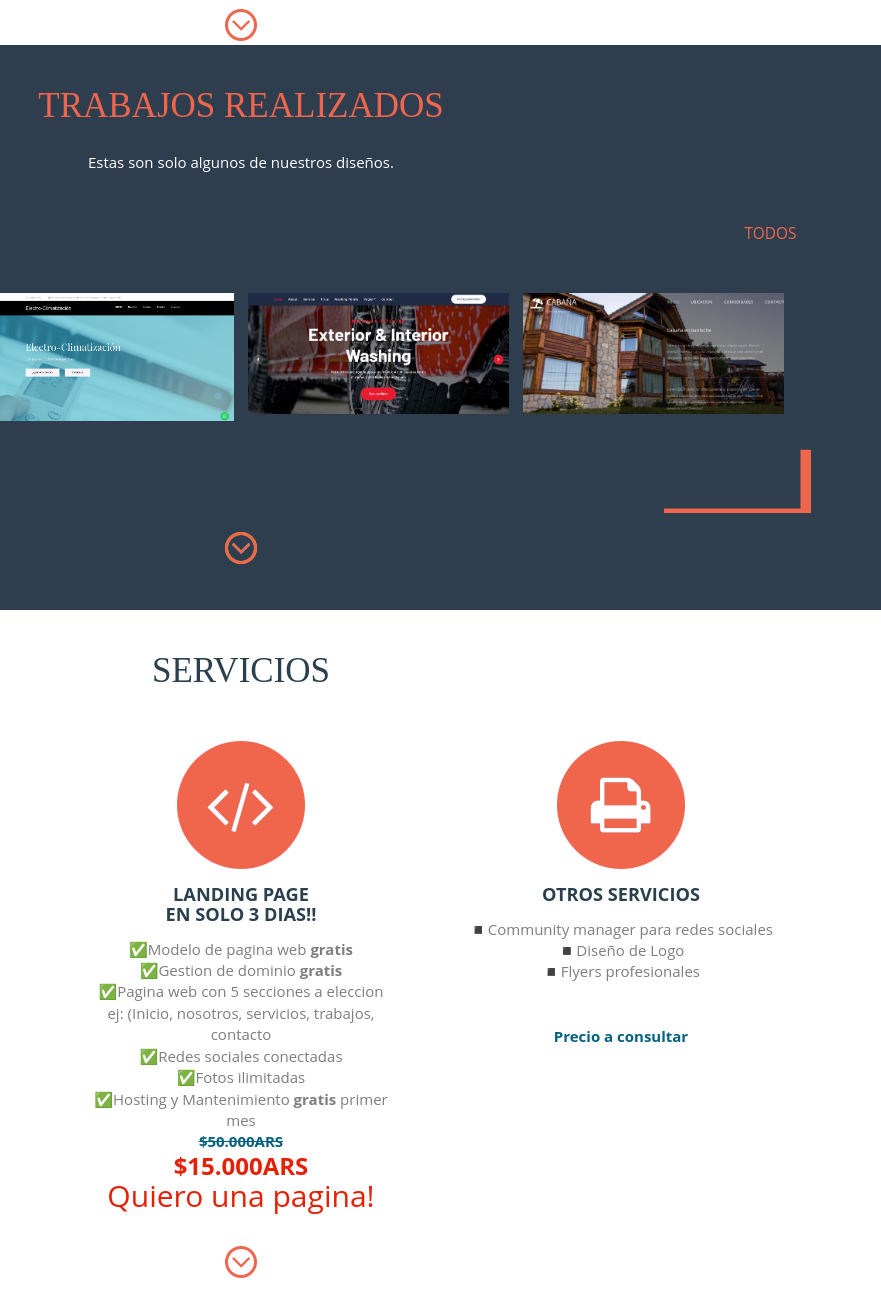
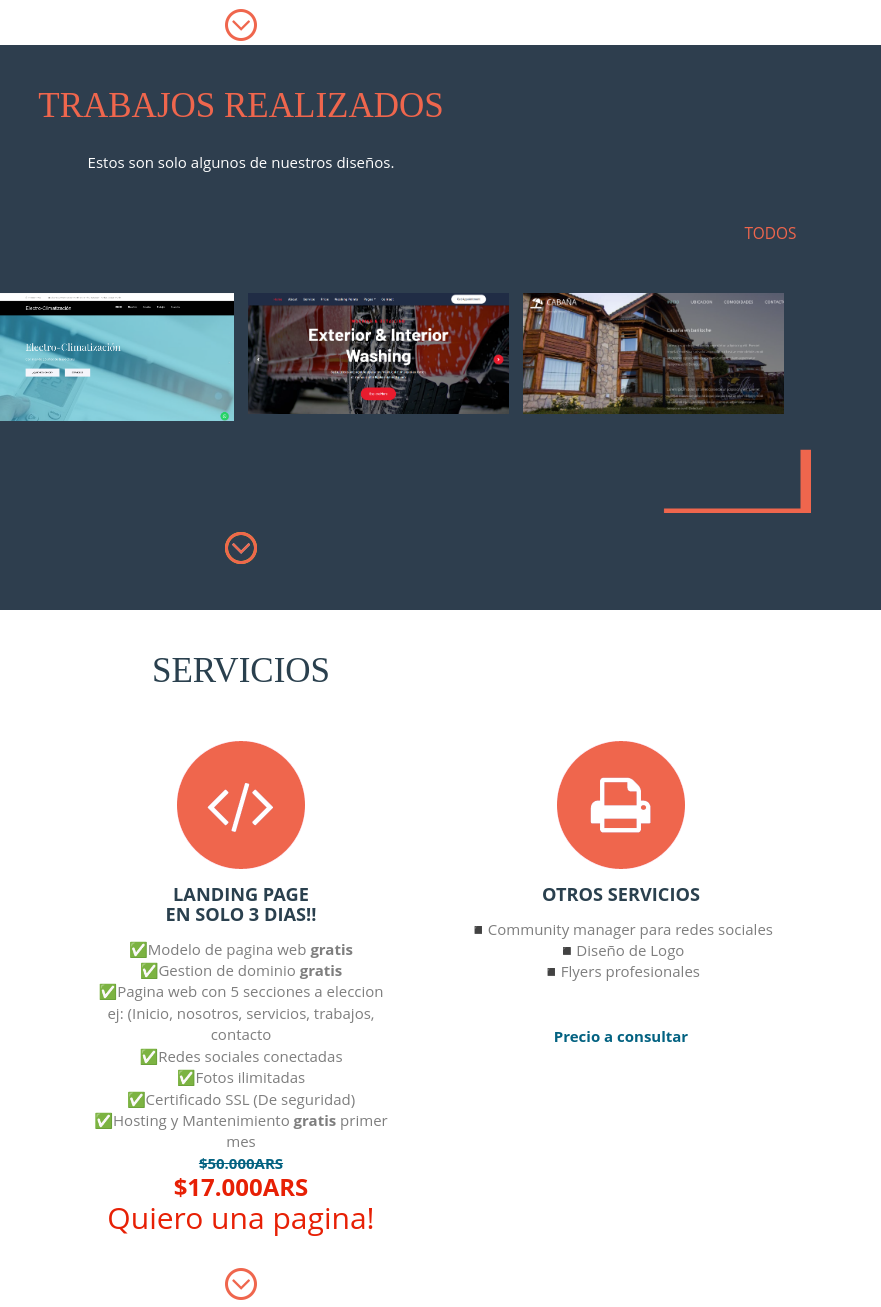
Before and after one commit to FedeCortes/Empreseox, a plain HTML site: page index.html in a window 1280 px wide. Shown: the part 1140-2447 px from the top of the page, 399-1280 px from the left. Drawn offline with Linux system fonts and the light colour scheme.

Commit message:
detalles

```diff
--- a/index.html
+++ b/index.html
@@ -227,7 +227,7 @@ Smartphone Compatible web template, free webdesigns for Nokia, Samsung, LG, Sony
 	<div class="works-section" id="work" id="work">
 	   <div class="works-header">
 			<h3>Trabajos realizados</h3>
-				<p>Estas son solo algunos de nuestros diseños. </p>
+				<p>Estos son solo algunos de nuestros diseños. </p>
 		</div>
 		<div class="portfolio-section-bottom-row" id="portfolio">
 			<div class="container">
@@ -430,8 +430,9 @@ Smartphone Compatible web template, free webdesigns for Nokia, Samsung, LG, Sony
 						 ej: (Inicio, nosotros, servicios, trabajos, contacto<br>
 						✅Redes sociales conectadas<br>
 						✅Fotos ilimitadas<br>
+						✅Certificado SSL (De seguridad)<br>
 						✅Hosting y Mantenimiento <strong>gratis</strong> primer mes<br>
-						 <p style="color:rgb(3, 98, 129)"><strong><strike>$50.000ARS</strike><br> <h3 style="color:rgb(231, 32, 5)">$15.000ARS </p></strong></p>
+						 <p style="color:rgb(3, 98, 129)"><strong><strike>$50.000ARS</strike><br> <h3 style="color:rgb(231, 32, 5)">$17.000ARS </p></strong></p>
 						 </p>
 						 <a href="https://walink.co/93633c" target="_blank"><H2 style="color:rgb(231, 32, 5)">Quiero una pagina!</H2></a>
 				</div>
```
